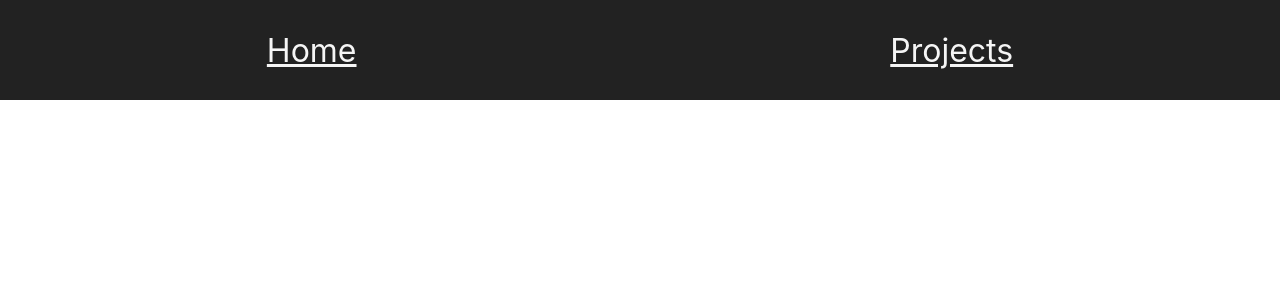
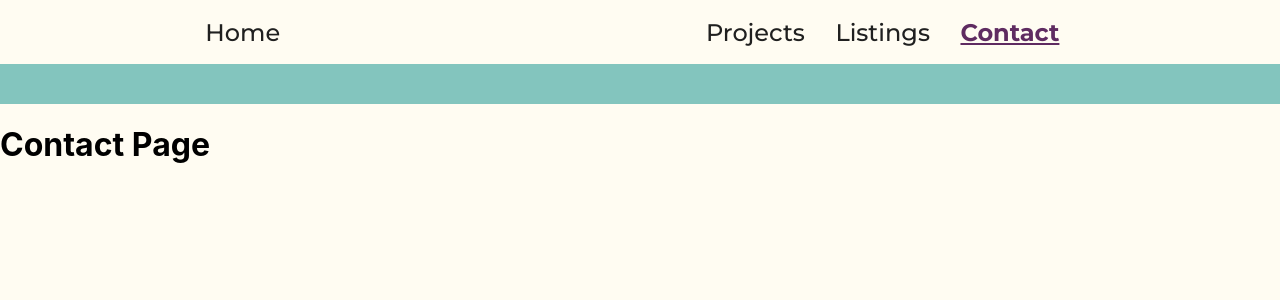
Before and after one commit to ZacW9102/Project-Shop, a React (Create React App) app in the folder project-shop/: page /contact in a window 1280 px wide. Before the commit this address had no page. Shown: the top 300 px of the page. Built offline with nearby package versions, Linux system fonts and the light colour scheme.

Commit message:
styling update

```diff
--- a/project-shop/src/App.css
+++ b/project-shop/src/App.css
@@ -1,3 +1,5 @@
+@import url('https://fonts.googleapis.com/css2?family=Montserrat:ital,wght@0,100..900;1,100..900&display=swap');
+
 * {
   box-sizing: border-box;
 }
@@ -6,18 +8,36 @@ html, body {
   margin: 0;
   padding: 0;
   font-family: "Inter", sans-serif;
+  background-color: #fffcf2;
 }
 
-header {
-  background-color: #222222;
-  height: 100px;
+.bar {
+  height: 5vh;
+  background-color: #83c5be;
+}
+
+nav, header {
+  height: 8vh;
   display: flex;
   justify-content: space-around;
   align-items: center;
 }
 
+nav {
+  width: 30%;
+}
+
 header a {
-  color: whitesmoke;
+  color: rgb(32, 32, 32);
   font-family: "Inter", sans-serif;
-  font-size: 2rem;
+  font-size: 1.5rem;
+  text-decoration: none;
+  font-family: "Montserrat", serif;
+  font-weight: 500;
 }
+
+a.active-link {
+  font-weight: bold;
+  text-decoration: underline;
+  color: #5f2b61;
+}
--- a/project-shop/src/App.jsx
+++ b/project-shop/src/App.jsx
@@ -1,20 +1,43 @@
 import './App.css';
-import { BrowserRouter, Routes, Route, Link } from "react-router-dom"
+import { BrowserRouter, Routes, Route, Link, NavLink } from "react-router-dom"
 import Home from "./pages/Home"
 import Projects from "./pages/Projects"
+import Listings from "./pages/Listings"
+import Contact from "./pages/Contact"
 
 function App() {
   return (
     <BrowserRouter>
     <header>
-      <Link to="/">Home</Link>
+        <Link to="/">Home</Link>
       <nav>
-        <Link to="/projects">Projects</Link>
+        <NavLink
+            to="/projects"
+            className={({isActive}) => isActive ? "active-link" : null}
+        >
+              Projects
+        </NavLink>
+        <NavLink
+            to="/listings"
+            className={({isActive}) => isActive ? "active-link" : null}
+        >
+            Listings
+        </NavLink>
+
+        <NavLink
+            to="/contact"
+            className={({isActive}) => isActive ? "active-link" : null}
+        >
+            Contact
+        </NavLink>
       </nav>
     </header>
+    <div className="bar"></div>
     <Routes>
       <Route path='/' element={<Home />}/>
       <Route path='/projects' element={<Projects />}/>
+      <Route path='/listings' element={<Listings />}/>
+      <Route path='/contact' element={<Contact />}/>
     </Routes>
   </BrowserRouter>
   );
--- /dev/null
+++ b/project-shop/src/pages/Contact.jsx
@@ -0,0 +1,7 @@
+import React from "react"
+
+export default function Contact() {
+    return (
+        <h1>Contact Page</h1>
+    )
+}
--- /dev/null
+++ b/project-shop/src/pages/Listings.jsx
@@ -0,0 +1,7 @@
+import React from "react"
+
+export default function Listings() {
+    return (
+        <h1>Listings Page</h1>
+    )
+}
```
